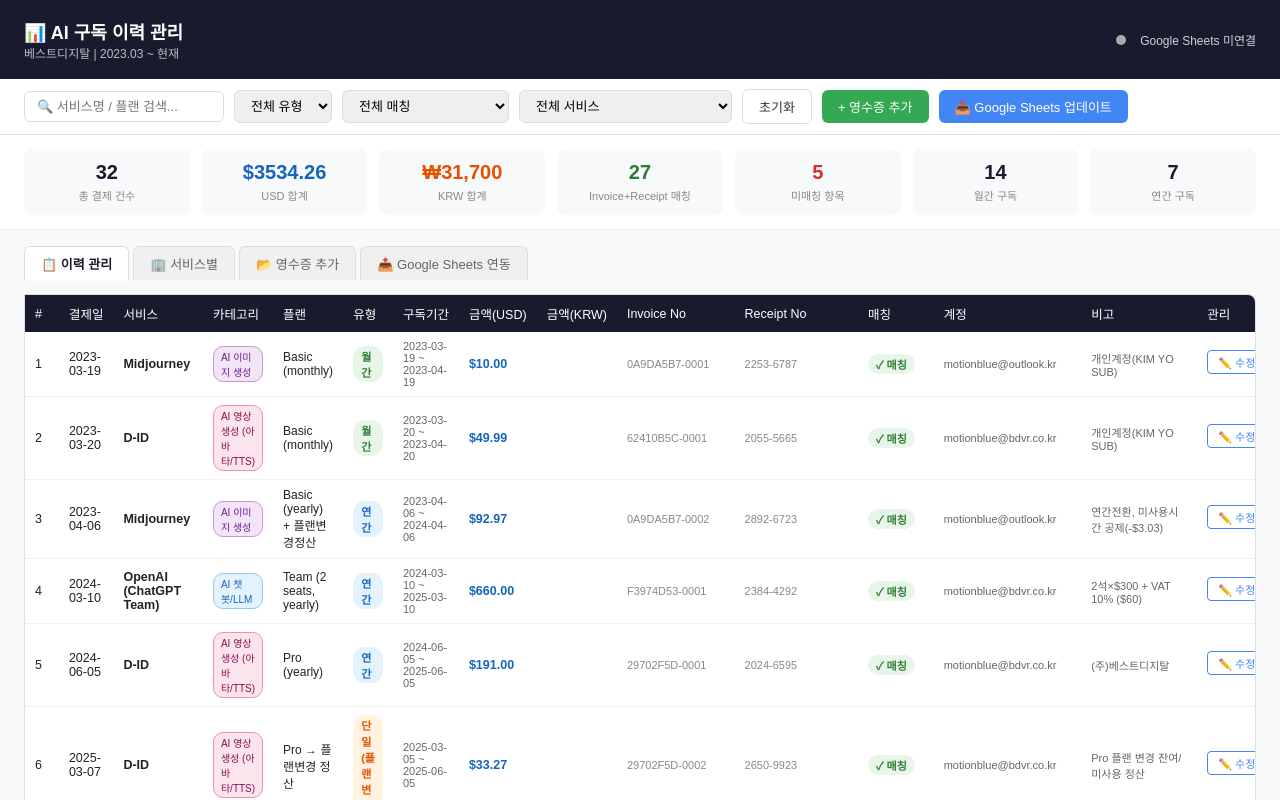
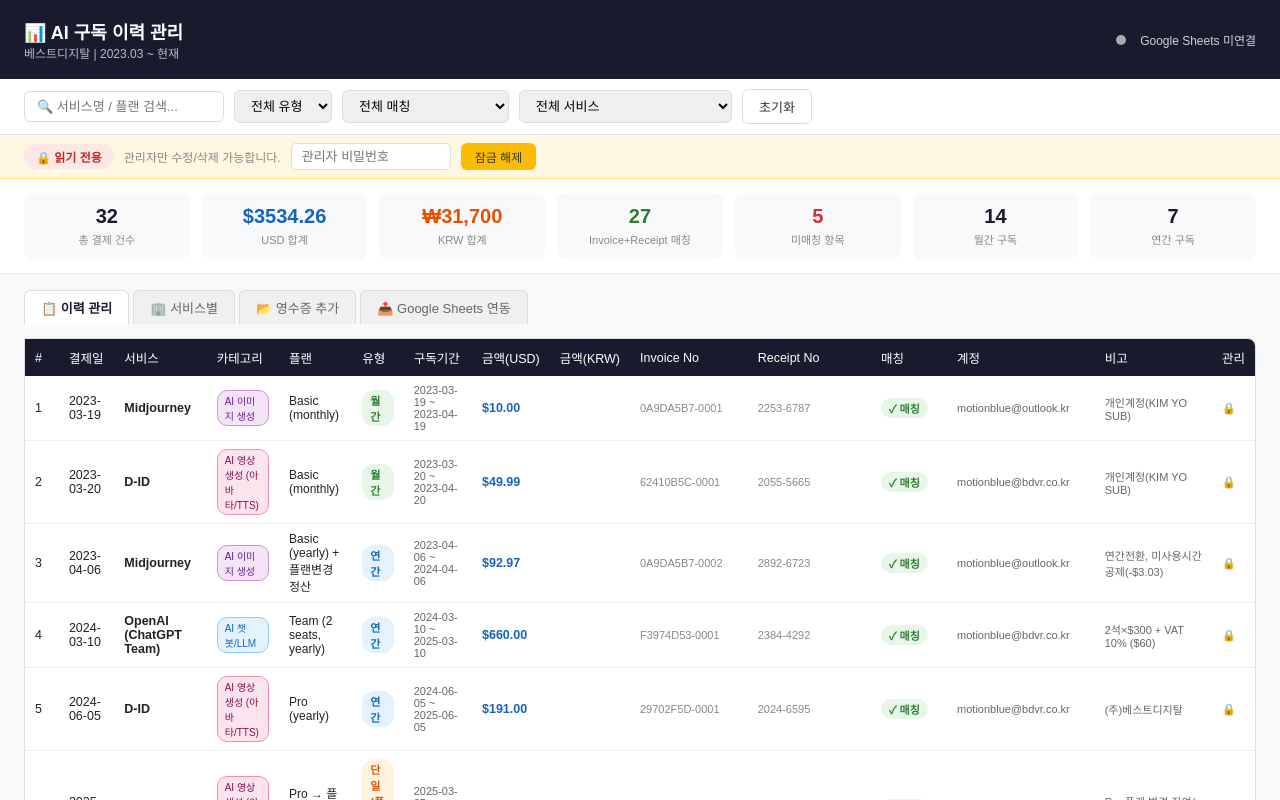
Before and after one commit to bestdigital-oss/bdvr-admin-ai-subscription, a plain HTML site: page index.html in a window 1280 px wide. Both pictures are taken after a click on the button "초기화". Shown: the top 800 px of the page. Drawn offline with Linux system fonts and the light colour scheme.

Commit message:
읽기버전, 관리자버전
비밀번호를 입력해야 된다.

```diff
--- a/index.html
+++ b/index.html
@@ -73,6 +73,13 @@
   .log-info { color: #74c0fc; }
 
   .section-title { font-size: 13px; font-weight: 600; color: #444; margin: 16px 0 8px; }
+
+  /* 관리자 잠금 */
+  .lock-bar { background:#fff8e1; border-bottom:1px solid #ffe082; padding:8px 24px; display:flex; align-items:center; gap:10px; font-size:13px; }
+  .lock-bar input { padding:5px 10px; border:1px solid #ddd; border-radius:5px; font-size:13px; width:160px; }
+  .lock-badge { display:inline-flex; align-items:center; gap:5px; padding:4px 12px; border-radius:12px; font-size:12px; font-weight:600; }
+  .lock-badge.locked { background:#fce8e6; color:#c62828; }
+  .lock-badge.unlocked { background:#e8f5e9; color:#2e7d32; }
 
   /* 수정 모달 */
   .modal-overlay { display:none; position:fixed; inset:0; background:rgba(0,0,0,0.45); z-index:1000; align-items:center; justify-content:center; }
@@ -189,9 +196,18 @@
   <select id="filter-service" onchange="renderTable()">
     <option value="">전체 서비스</option>
   </select>
-  <button class="btn btn-outline" onclick="renderTable()">초기화</button>
-  <button class="btn btn-success" onclick="document.getElementById('tab-upload').click()">+ 영수증 추가</button>
-  <button class="btn btn-primary" onclick="showTab('sheets')">📤 Google Sheets 업데이트</button>
+  <button class="btn btn-outline" onclick="resetFilters()">초기화</button>
+  <button class="btn btn-success" id="btn-add-receipt" style="display:none;" onclick="document.getElementById('tab-upload').click()">+ 영수증 추가</button>
+  <button class="btn btn-primary" id="btn-sheets" style="display:none;" onclick="showTab('sheets')">📤 Google Sheets 업데이트</button>
+</div>
+
+<!-- 관리자 잠금 바 -->
+<div class="lock-bar" id="lock-bar">
+  <span id="lock-badge" class="lock-badge locked">🔒 읽기 전용</span>
+  <span style="color:#888;font-size:12px;">관리자만 수정/삭제 가능합니다.</span>
+  <input type="password" id="admin-pw-input" placeholder="관리자 비밀번호" onkeydown="if(event.key==='Enter') tryUnlock()">
+  <button class="btn btn-warning" onclick="tryUnlock()" style="padding:5px 14px;font-size:12px;">잠금 해제</button>
+  <button class="btn btn-outline" id="btn-lock-again" style="display:none;padding:5px 14px;font-size:12px;" onclick="lockAdmin()">🔒 잠금</button>
 </div>
 
 <div class="summary-bar" id="summary-bar"></div>
@@ -511,6 +527,10 @@
     const periodEnd = r.period_end
       ? r.period_end
       : `<span style="color:#e65100;font-weight:600;">진행중</span>`;
+    const actionBtns = isAdmin
+      ? `<button class="btn-edit" onclick="openEdit(${realIdx})">✏️ 수정</button>
+         <button class="btn-del" onclick="requestDelete(${realIdx},'${r.service}')">🗑</button>`
+      : `<span style="font-size:11px;color:#bbb;">🔒</span>`;
     return `
     <tr class="${r.matched?'':'unmatched'}" data-idx="${realIdx}">
       <td>${i+1}</td>
@@ -527,10 +547,7 @@
       <td>${matchBadge(r.matched,r.invoice_no,r.receipt_no)}</td>
       <td style="font-size:11px;color:#666;">${r.account||''}</td>
       <td style="font-size:11px;color:#666;max-width:160px;">${r.note||''}</td>
-      <td style="white-space:nowrap;">
-        <button class="btn-edit" onclick="openEdit(${realIdx})">✏️ 수정</button>
-        <button class="btn-del" onclick="requestDelete(${realIdx},'${r.service}')">🗑</button>
-      </td>
+      <td style="white-space:nowrap;">${actionBtns}</td>
     </tr>`;
   }).join('');
   renderSummary();
@@ -885,6 +902,55 @@
   }, duration);
 }
 
+// ===== 관리자 잠금 =====
+const ADMIN_PW = 'bd040601!';
+let isAdmin = false;
+
+function tryUnlock() {
+  const pw = document.getElementById('admin-pw-input').value;
+  if (pw === ADMIN_PW) {
+    isAdmin = true;
+    document.getElementById('admin-pw-input').value = '';
+    document.getElementById('lock-badge').className = 'lock-badge unlocked';
+    document.getElementById('lock-badge').textContent = '🔓 관리자 모드';
+    document.getElementById('admin-pw-input').style.display = 'none';
+    document.querySelector('#lock-bar .btn-warning').style.display = 'none';
+    document.getElementById('btn-lock-again').style.display = '';
+    document.getElementById('btn-add-receipt').style.display = '';
+    document.getElementById('btn-sheets').style.display = '';
+    document.querySelector('#lock-bar span[style]').textContent = '수정·삭제·추가 기능이 활성화되었습니다.';
+    renderTable();
+  } else {
+    document.getElementById('admin-pw-input').style.border = '1.5px solid #ea4335';
+    document.getElementById('admin-pw-input').placeholder = '비밀번호가 틀렸습니다';
+    setTimeout(() => {
+      document.getElementById('admin-pw-input').style.border = '';
+      document.getElementById('admin-pw-input').placeholder = '관리자 비밀번호';
+    }, 1800);
+  }
+}
+
+function lockAdmin() {
+  isAdmin = false;
+  document.getElementById('lock-badge').className = 'lock-badge locked';
+  document.getElementById('lock-badge').textContent = '🔒 읽기 전용';
+  document.getElementById('admin-pw-input').style.display = '';
+  document.querySelector('#lock-bar .btn-warning').style.display = '';
+  document.getElementById('btn-lock-again').style.display = 'none';
+  document.getElementById('btn-add-receipt').style.display = 'none';
+  document.getElementById('btn-sheets').style.display = 'none';
+  document.querySelector('#lock-bar span[style]').textContent = '관리자만 수정/삭제 가능합니다.';
+  renderTable();
+}
+
+function resetFilters() {
+  document.getElementById('search-input').value = '';
+  document.getElementById('filter-billing').value = '';
+  document.getElementById('filter-matched').value = '';
+  document.getElementById('filter-service').value = '';
+  renderTable();
+}
+
 populateServiceFilter();
 renderTable();</script>
 </body>
```
